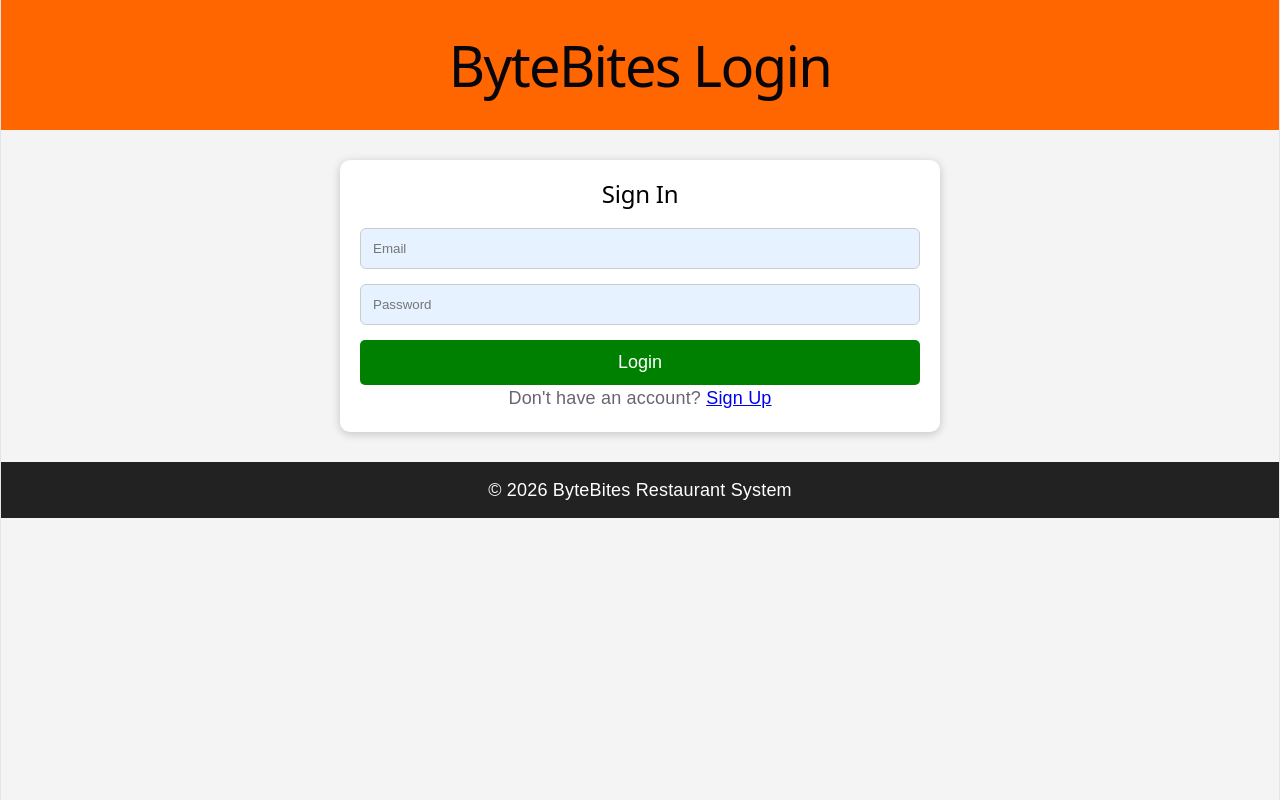
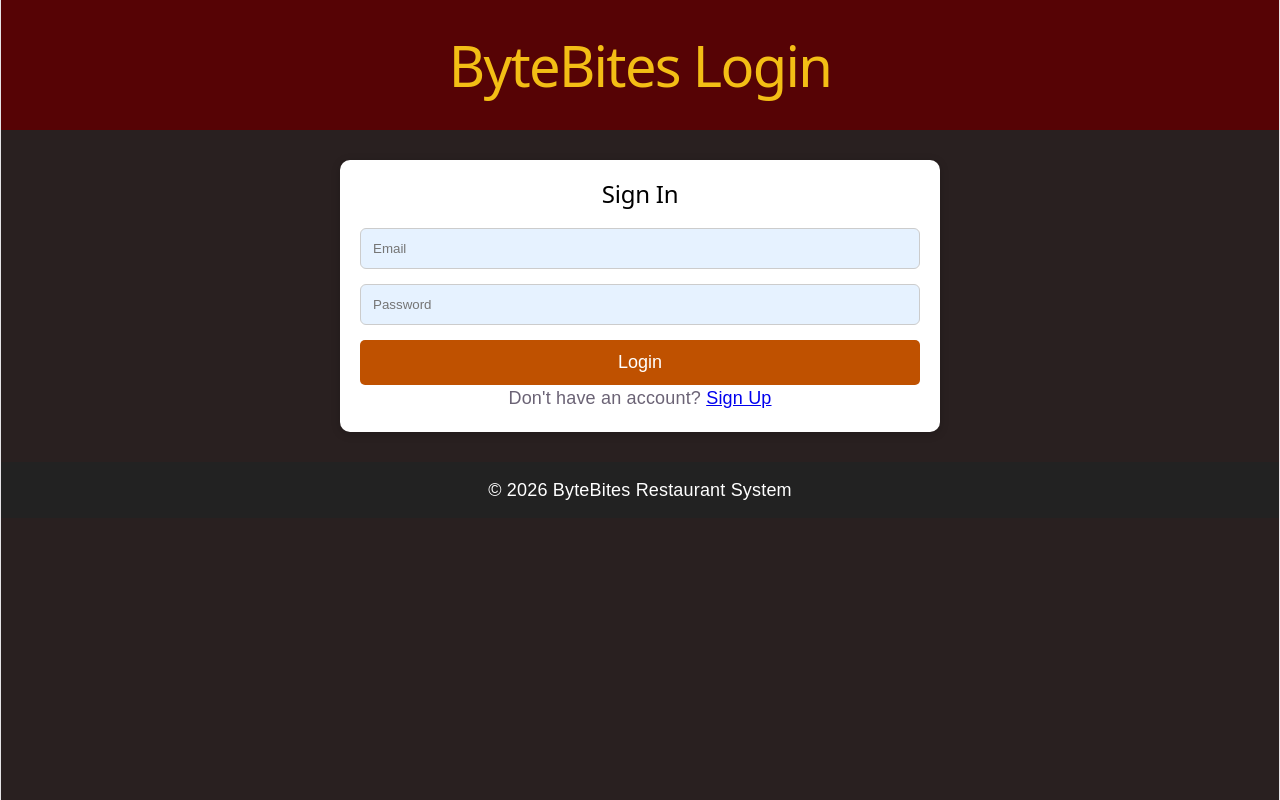
Before and after one commit to alyssamoble2004/ByteBites-TermProject-CSC5750, a React app in the folder Frontend/: page / in a window 1280 px wide. Built offline with nearby package versions, Linux system fonts and the light colour scheme; the HTML template or start-up script is replaced by a standard one.

Commit message:
connected login, signup, and menu

```diff
--- a/Frontend/src/pages/Login/Login.css
+++ b/Frontend/src/pages/Login/Login.css
@@ -8,13 +8,13 @@
 
 /* Page background */
 .login-page {
-  background: #f4f4f4;
+  background: #292020;
   min-height: 100vh;
 }
 
 /* Header (same as Order Summary) */
 .login-header {
-  background: #ff6600;
+  background: #560305;
   color: white;
   text-align: center;
   padding: 20px;
@@ -51,7 +51,7 @@
 .login-btn {
   width: 100%;
   padding: 12px;
-  background: green;
+  background: #BF5100;
   color: white;
   border: none;
   font-size: 18px;
@@ -60,7 +60,8 @@
 }
 
 .login-btn:hover {
-  background: darkgreen;
+  background: #F3BE15;
+  color: black;
 }
 
 /* Footer */
@@ -70,6 +71,9 @@
   margin-top: 30px;
   background: #222;
   color: white;
+}
+h1 {
+    color: #F3BE15;
 }
 
 h2 {
--- a/Frontend/src/pages/Login/Login.jsx
+++ b/Frontend/src/pages/Login/Login.jsx
@@ -1,4 +1,5 @@
 import { useState } from "react";
+import { useNavigate } from "react-router-dom";
 import "./Login.css";
 
 function Login() {
@@ -6,6 +7,8 @@ function Login() {
         email: "",
         password: "",
     });
+
+    const navigate = useNavigate();
 
     const handleChange = (e) => {
         setFormData({
@@ -22,7 +25,10 @@ function Login() {
             return;
         }
 
-        alert("Login submitted!");
+        //if login is successful
+        navigate("/menu");
+
+        //alert("Login submitted!");
     };
 
     return (
--- a/Frontend/src/pages/SignUp/Signup.css
+++ b/Frontend/src/pages/SignUp/Signup.css
@@ -8,13 +8,13 @@
 
 /* Page background */
 .signup-page {
-  background: #f4f4f4;
+  background: #292020;
   min-height: 100vh;
 }
 
 /* Header (same as Order Summary) */
 .signup-header {
-  background: #ff6600;
+  background: #560305;
   color: white;
   text-align: center;
   padding: 20px;
@@ -51,7 +51,7 @@
 .signup-btn {
   width: 100%;
   padding: 12px;
-  background: green;
+  background: #BF5100;
   color: white;
   border: none;
   font-size: 18px;
@@ -60,7 +60,8 @@
 }
 
 .signup-btn:hover {
-  background: darkgreen;
+  background: #F3BE15;
+  color: black;
 }
 
 /* Footer */
--- a/Frontend/src/pages/SignUp/Signup.jsx
+++ b/Frontend/src/pages/SignUp/Signup.jsx
@@ -1,4 +1,5 @@
 import { useState } from "react";
+import { useNavigate } from "react-router-dom";
 import "./Signup.css";
 
 function Signup() {
@@ -9,6 +10,8 @@ function Signup() {
         password: "",
         verifyPassword: "",
     });
+
+    const navigate = useNavigate();
 
     const handleChange = (e) => {
         setFormData({
@@ -49,6 +52,8 @@ function Signup() {
 
         if (data.success) {
             alert("Signup successful!");
+
+            navigate("/menu");
         } else {
             alert(data.message || "Signup failed");
         }
```
